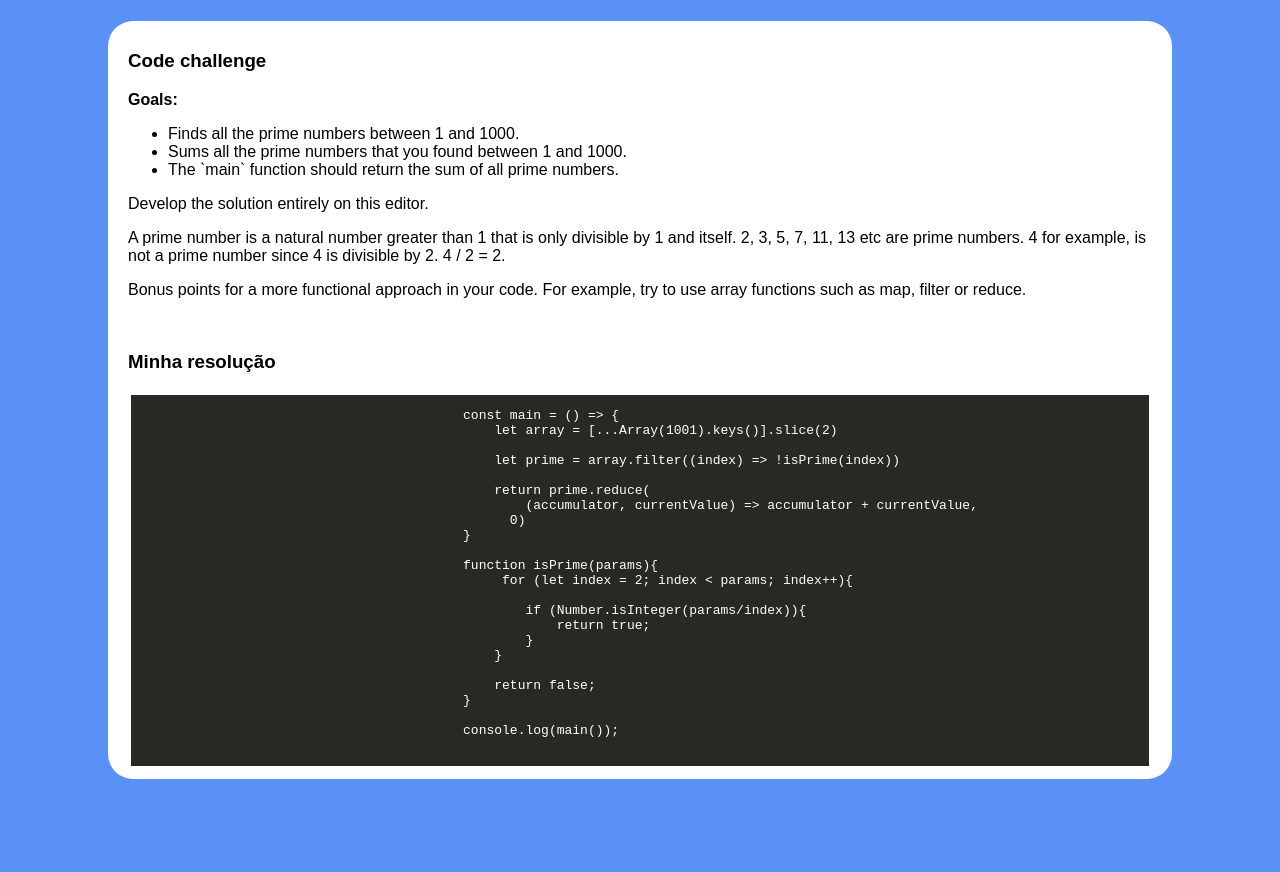
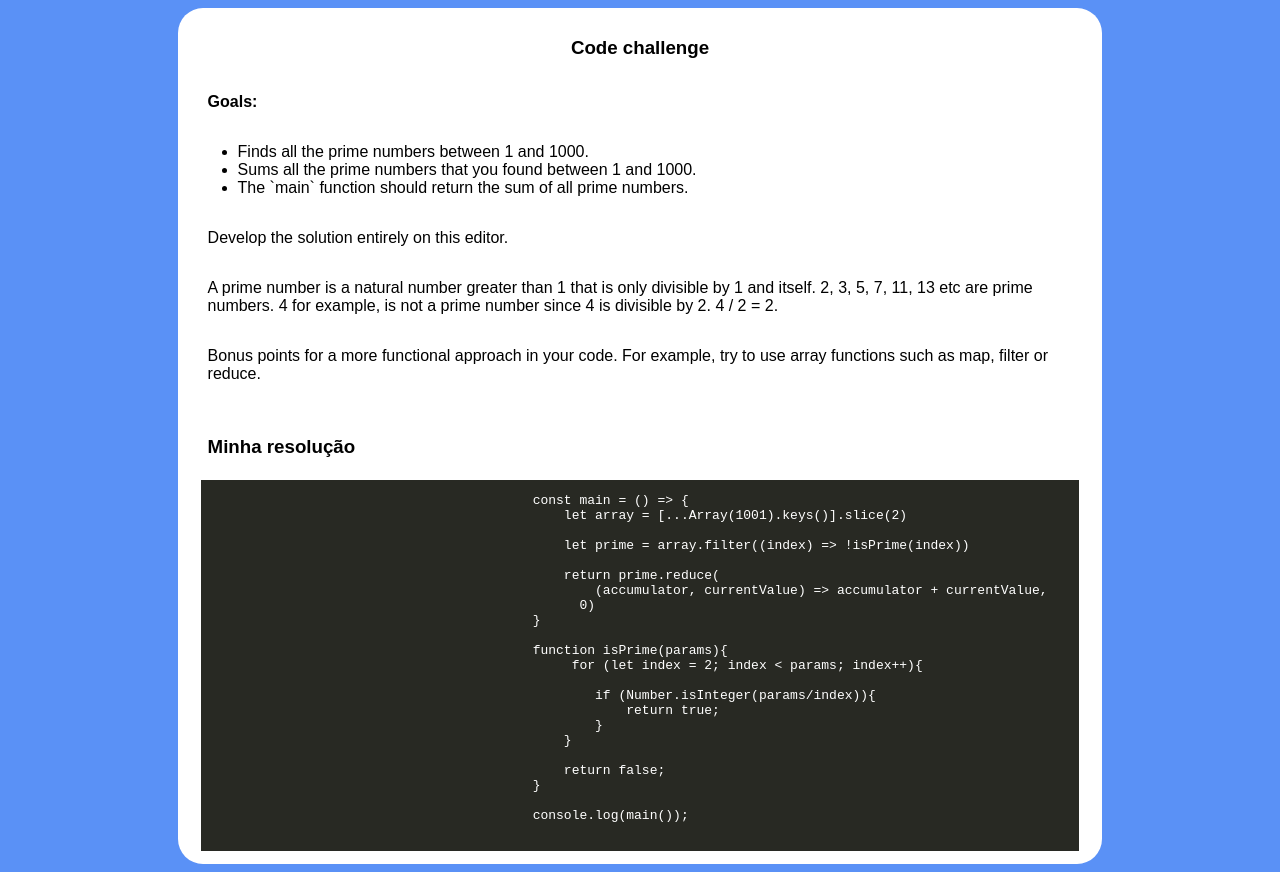
Before and after one commit to luizarodrigues399/numerosPrimosJavascript, a plain HTML site: page index.html in a window 1280 px wide. Before the commit the page ends 800 px from the top, so only its background shows below. Drawn offline with Linux system fonts and the light colour scheme.

Commit message:
arrumando bordas da div, que não tinha visto antes que estava bugado

```diff
--- a/index.css
+++ b/index.css
@@ -1,20 +1,18 @@
 body {
 	font-family: Arial;
 	background-color: rgb(90, 145, 246);
-    height: 100vh;
-    margin: 0;
-    padding: 0;
     display: flex;
     justify-content: center;
-    align-items: center;
 }
 
 
 .container{
 	background-color: white;
-	width: 80%;
+	display: inherit;
 	padding: 10px 20px;
 	border-radius: 25px;
+	flex-direction: column;
+	width: 70%;
 }
 
 .code{
@@ -27,3 +25,11 @@ pre{
 	white-space: pre-wrap;
 	padding-left: 20px;
 }
+
+h3:first-child{
+	text-align: center;
+}
+
+p, h3:not(:first-child){
+	padding-left: 10px;
+}
```
